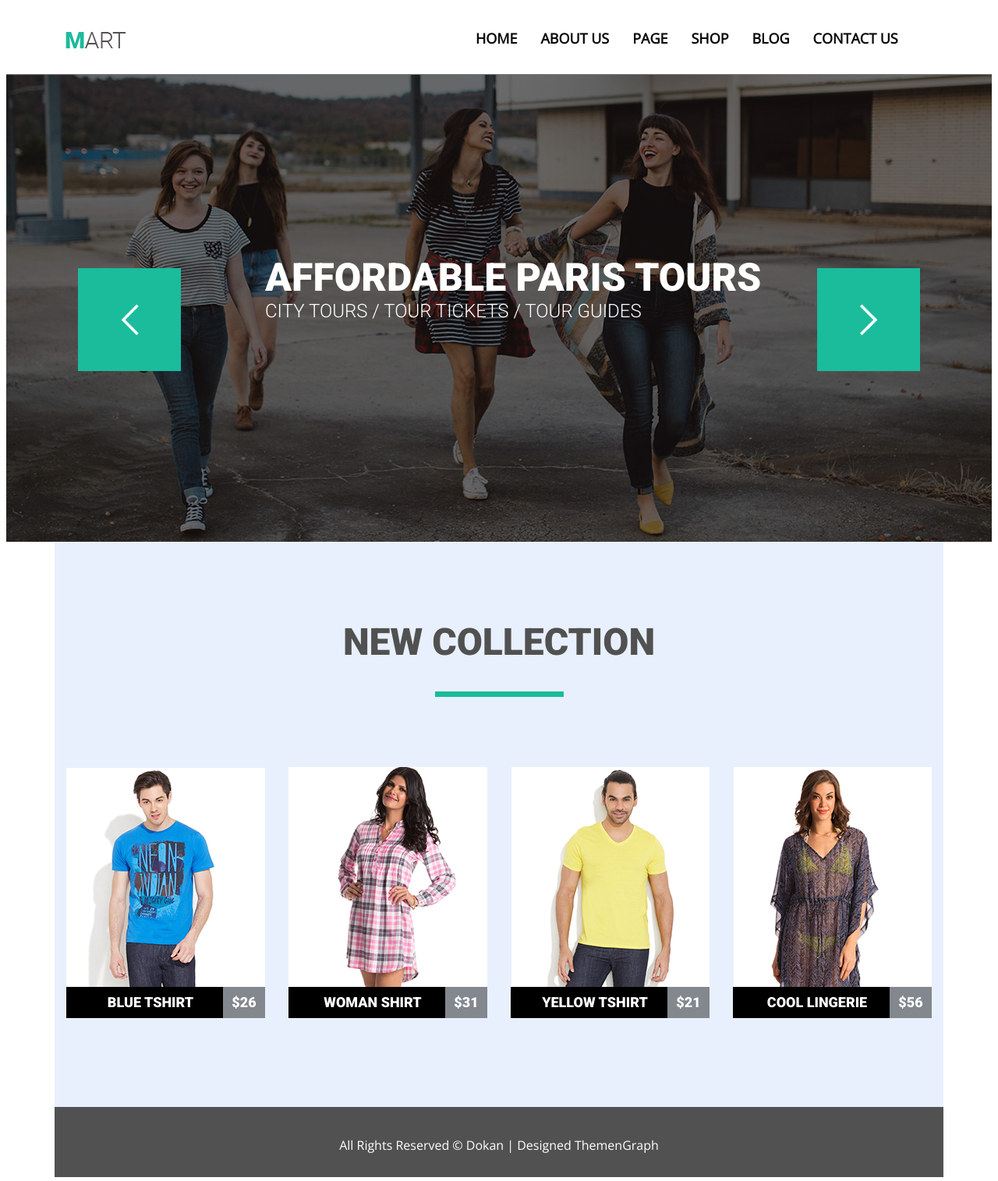
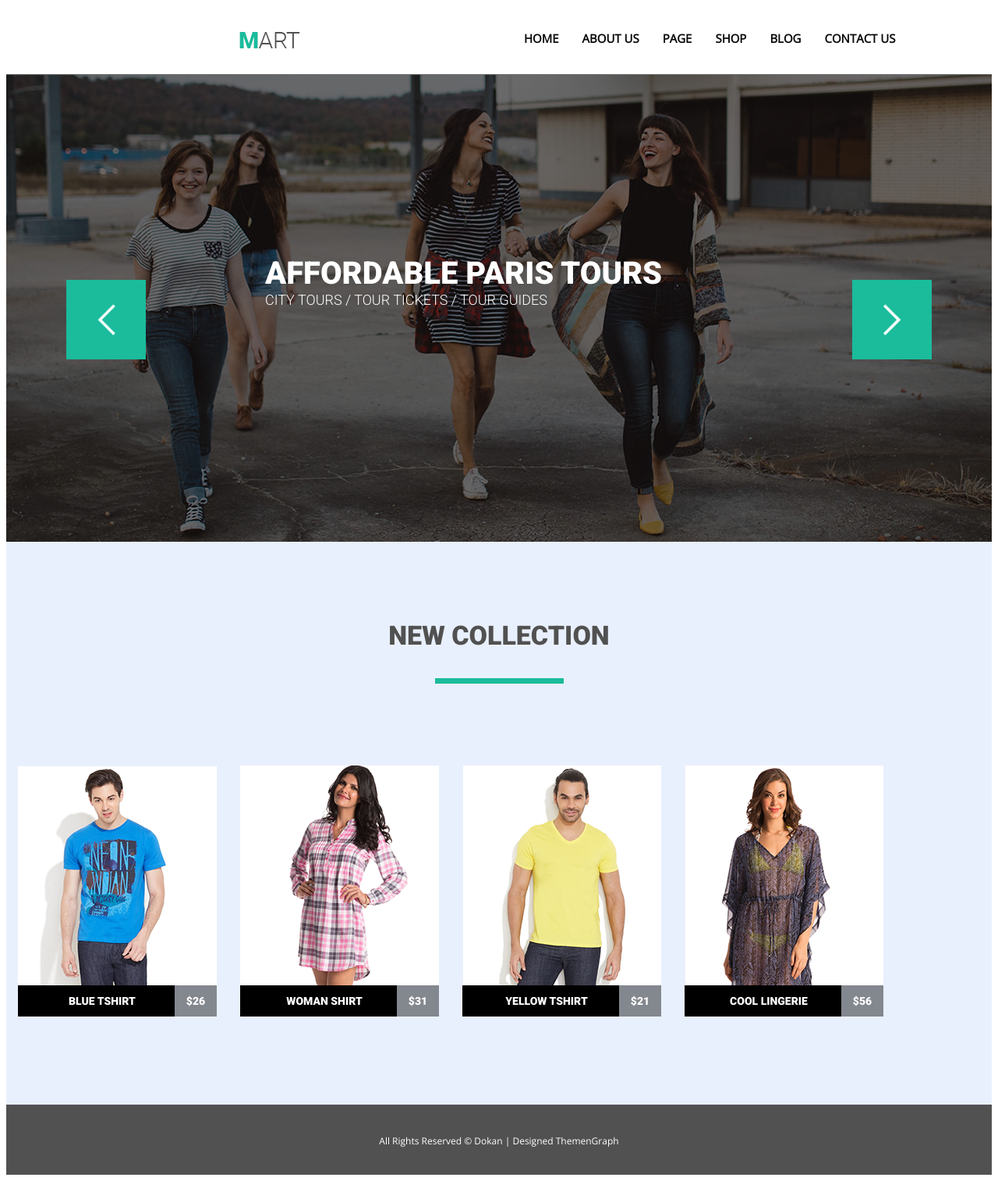
Before and after one commit to MoskovetsOlga/goit-fe-course, a plain HTML site: page module05/index5.html in a window 1280 px wide. Shown: the part 5-1520 px from the top of the page at 78% size. Drawn offline with nearby package versions, Linux system fonts and the light colour scheme.

Commit message:
corrected size

```diff
--- a/module05/css/style5.css
+++ b/module05/css/style5.css
@@ -1,6 +1,3 @@
-html {
-    box-sizing: border-box;
-}
 
 */
 *::before,
@@ -8,19 +5,16 @@ html {
     box-sizing: inherit;
 }
 
-
 .body {
     background-color: #e9f0fd;
-    font-family: 'Roboto', 'Montserrat', sans-serif;
-    color: #0a0a0a;
-    font-size : 14px;
-    line-height: 18px;
-    width: 1170px;
+    background-size: cover;
+    margin: 0;
+    padding: 0;
 }
 
 .img {
     display: block;
-    max-width: 100%;
+    max-width: 100%; ;
     height: auto;
 }
 
@@ -40,8 +34,9 @@ html {
 
 .container {
     background-color: #e9f0fd;
-    width: 1140px;
     margin: 0 auto;
+    padding: 0;
+    text-align: center;
 }
 
 .page-nav {
@@ -75,8 +70,8 @@ html {
     text-decoration: none;
     color: #0a0a0a;
     font-family: 'Open Sans', 'Lato', sans-serif;
-    font-size: 18px;
-    font-weight:700;
+    font-size: 15px;
+    font-weight:600;
     text-transform: uppercase;
 }
 
@@ -106,8 +101,7 @@ html {
 
 .slider-container {
     position: absolute;
-    width: 600px;
-    width: 1110px;
+    width: 1140px;
     left: 50%;
     top: 50%;
     transform: translate(-50%, -50%);
@@ -129,21 +123,20 @@ html {
     margin: 0;
     padding: 0;
     font-weight: 1000;
-    font-size: 50px;
+    font-size: 40px;
 }
 
 .subtitle {
     margin: 0;
     padding: 0;
     font-weight: 300;
-    font-size: 24px;
+    font-size: 18px;
 }
 
 .button {
     position: absolute;
     width: 102px;
     height: 102px;
-    padding: 15px;
     margin: 15px;
     top: 50%;
     transform: translateY(-50%);
@@ -165,9 +158,7 @@ html {
 }
 
 .new-collection {
-    margin: 15px;
-    background-color: #e9f0fd;
-    text-align: center;
+    padding: 15px;
     height: 420px;
 }
 
@@ -188,14 +179,16 @@ html {
     color:#515151;
     text-align: center;
     font-family: 'Roboto', 'Montserrat', sans-serif;
-    font-weight: 900;
-    font-size: 48px;
+    font-weight: 800;
+    font-size: 34px;
     text-transform: uppercase;
     padding-top: 100px;
 }
 
 .new-collection-list {
+    width: 1140px;
     text-align: center;
+    float: center;
     list-style: none;
     margin: 0px;
     padding: 0px;
@@ -239,7 +232,7 @@ html {
     text-transform: uppercase;
     margin: 0;
     padding: 0;
-    font-size: 18px;
+    font-size: 14px;
     font-weight: 900;
     line-height: 40px;
 }
@@ -432,7 +425,8 @@ html {
     font-family: 'Open Sans', 'Lato', sans-serif;
     font-weight: 300;
     padding-top: 38px;
-    font-size: 16px;
+    margin: 0;
+    font-size: 12px;
 }
 
 .footer-tittle a {
--- a/module05/index5.html
+++ b/module05/index5.html
@@ -111,11 +111,10 @@
                 </li>
             </ul>
         </section>
-        <section class="page-footer container">
-         <p class="footer-tittle">All Rights Reserved © Dokan | Designed <a href="">ThemenGraph</a></p>
-        </section>
+    </main>
+    <section class="page-footer">
+        <p class="footer-tittle">All Rights Reserved © Dokan | Designed <a href="">ThemenGraph</a></p>
     </section>
-    </main>
 
 
 </body>
```
